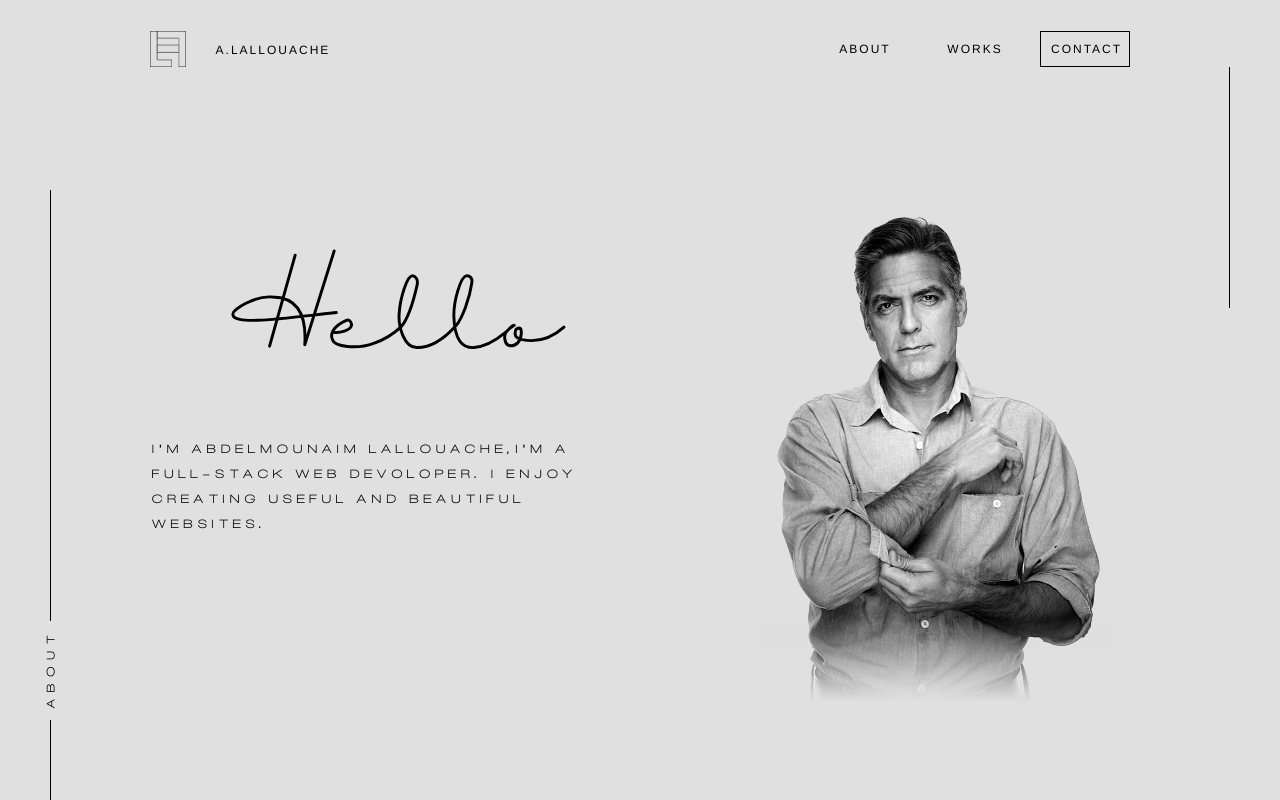
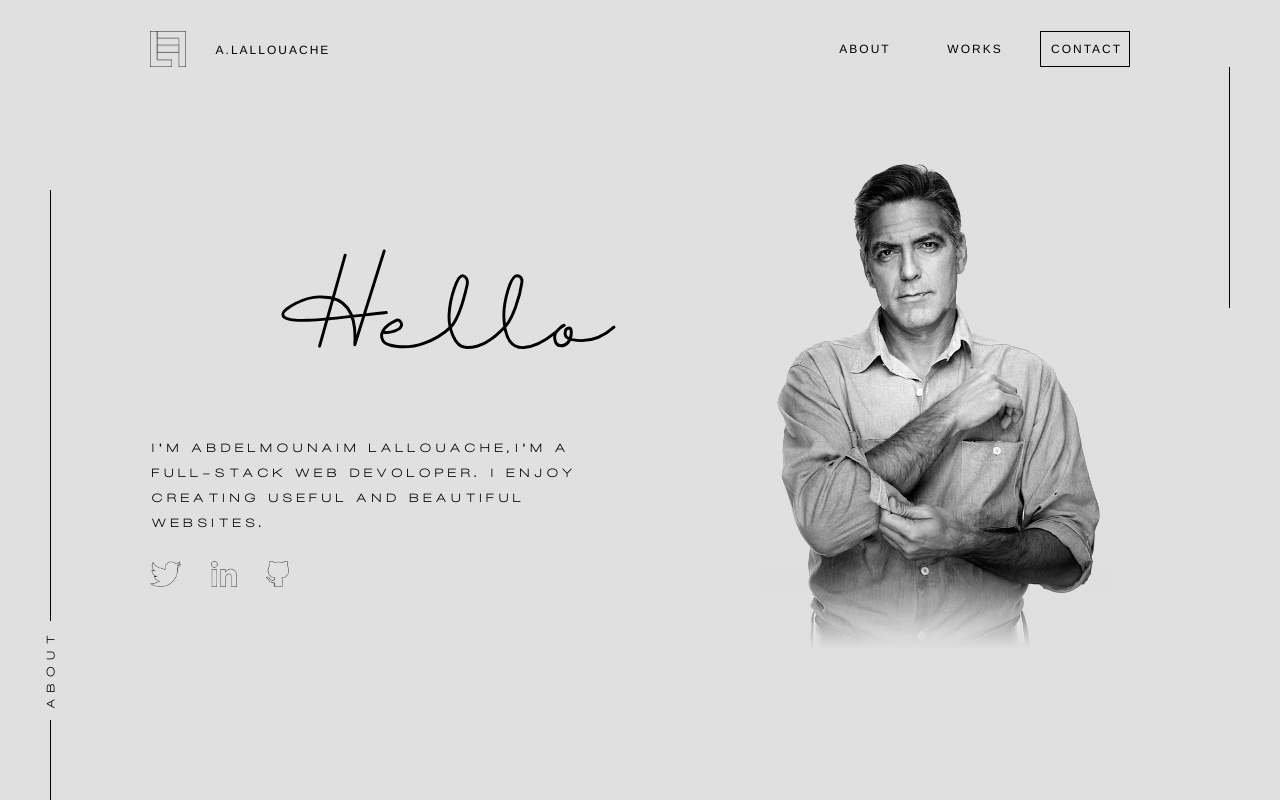
Before and after one commit to abdel-lall/myPortfolio, a website: page public/portfolio-ui/main.html in a window 1280 px wide. Drawn offline with nearby package versions, Linux system fonts and the light colour scheme.

Commit message:
social media icons

```diff
--- a/public/portfolio-ui/main.css
+++ b/public/portfolio-ui/main.css
@@ -138,11 +138,12 @@ body{
 
 }
 #profileImg{
-    grid-row: 2/ span 5;
+    grid-row: 1/ span 6;
     grid-column: 2/ span 1;
 
 }
 #myPhoto{
+    padding-top: 70px;
     display: block;
     margin: 0 auto;
 }
@@ -153,7 +154,7 @@ body{
     grid-column: 1/span 1;
     font-family: hal;
     align-items: end;
-    /* padding-left: 100px; */
+    padding-left: 50px;
     padding-bottom: 20px;
 }
 #Layer_1{
@@ -225,3 +226,16 @@ body{
     text-align: left;
     line-height: 25px;
 }
+#socialMedia{
+    display: block;
+    padding-left: 100px;
+    padding-top: 25.6px;
+}
+.socialMIcon{
+    display: inline-block;
+    box-sizing: border-box;
+    height: 25.6px;
+    width: auto;
+    margin-right: 25.6px;
+
+}
--- a/public/portfolio-ui/main.html
+++ b/public/portfolio-ui/main.html
@@ -57,7 +57,11 @@
             creating useful and beautiful websites.
 
           </span>
-
+          <span id="socialMedia">
+            <img src="twiterlogo_black.png" alt="" class="socialMIcon" id="titterLogo">
+            <img src="./linkedinlogo_black.png" alt="" class="socialMIcon" id="inLogo">
+            <img src="./githublogo_black.png" alt="" class="socialMIcon" id="gitLogo">
+          </span>
           </span>
           <span class="pageName">about</span>
         </div>
--- a/public/portfolio-ui/main.js
+++ b/public/portfolio-ui/main.js
@@ -6,8 +6,8 @@ var st2L = $("#st2").get(0).getTotalLength()
 $("#st0").css({"stroke-dasharray":st0L,"stroke-dashoffset" :st0L} )
 $("#st1").css({"stroke-dasharray":st1L,"stroke-dashoffset" :st1L} )
 $("#st2").css({"stroke-dasharray":st2L,"stroke-dashoffset" :st2L} )
-$("#descreption").css({opacity : 0 , "margin-top" : '20px'})
-
+$("#descreption").css({opacity : 0 })
+$("#socialMedia").css({opacity : 0 })
 
 $( "#st0" ).animate({"stroke-dashoffset": "0px"}, 500, function() {
     $("#st1").animate({"stroke-dashoffset": "0px"},1000, function() {
@@ -15,5 +15,6 @@ $( "#st0" ).animate({"stroke-dashoffset": "0px"}, 500, function() {
     })
   });
   setTimeout(()=>{
-    $("#descreption").animate({opacity : 1 , "margin-top" : '0px'},1500)
+    $("#socialMedia").animate({opacity : 1},1300)
+    $("#descreption").animate({opacity : 1},1300)
   },3700)
```
Also changed, not shown: public/portfolio-ui/githublogo_black.png (added), public/portfolio-ui/githublogo_filled.png (added), public/portfolio-ui/githublogo_white.png (added), public/portfolio-ui/linkedinlogo_black.png (added), public/portfolio-ui/linkedinlogo_filled.png (added), public/portfolio-ui/linkedinlogo_white.png (added), public/portfolio-ui/twiterlogo_black.png (added), public/portfolio-ui/twiterlogo_filled.png (added), public/portfolio-ui/twiterlogo_white.png (added).
